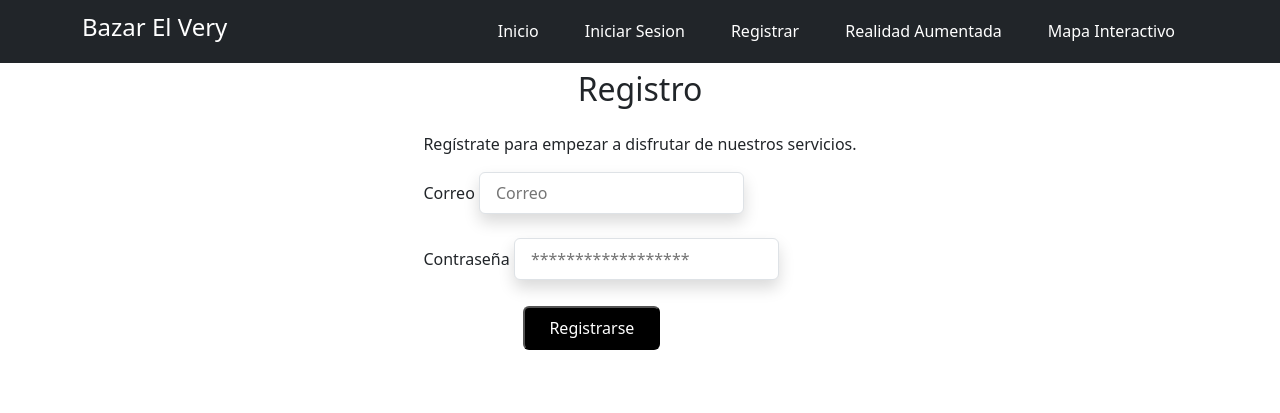
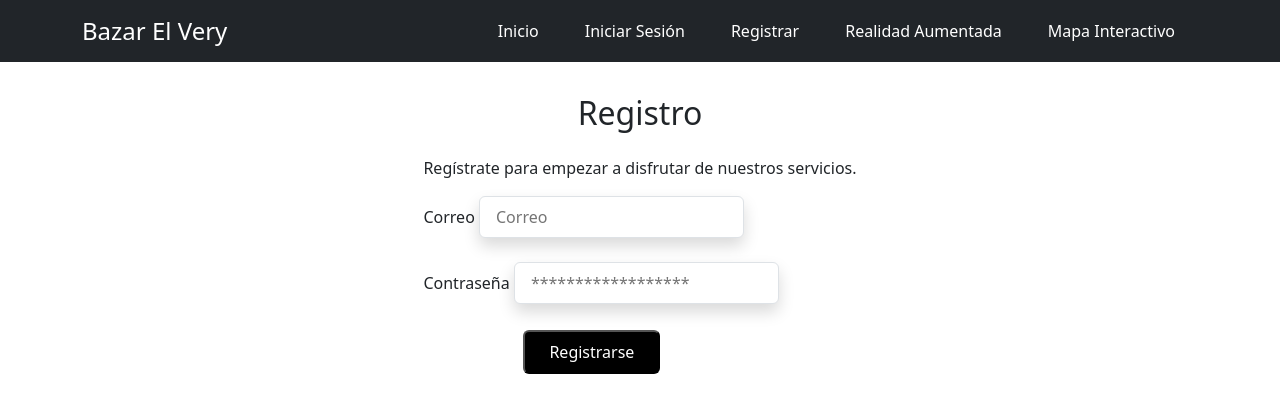
Before and after one commit to Eptor/glowing-barnacle, a Flask app: page /register in a window 1280 px wide. Shown: the top 413 px of the page. Run offline with Flask 3, Linux system fonts and the light colour scheme; some libraries are stand-ins or nearby versions.

Commit message:
lectura funcional

```diff
--- a/templates/base.html
+++ b/templates/base.html
@@ -7,6 +7,12 @@
   <title>{{ title }}</title>
   <link href="https://cdn.jsdelivr.net/npm/bootstrap@5.3.3/dist/css/bootstrap.min.css" rel="stylesheet"
     integrity="sha384-QWTKZyjpPEjISv5WaRU9OFeRpok6YctnYmDr5pNlyT2bRjXh0JMhjY6hW+ALEwIH" crossorigin="anonymous">
+
+  <!-- include A-Frame obviously -->
+  <script src="https://aframe.io/releases/0.6.0/aframe.min.js"></script>
+  <!-- include ar.js for A-Frame -->
+  <script src="https://jeromeetienne.github.io/AR.js/aframe/build/aframe-ar.js"></script>
+
   <style>
     /* Estilos adicionales */
     .navbar {
@@ -52,7 +58,7 @@
 <body>
   <nav class="navbar navbar-expand-lg bg-dark">
     <div class="container">
-      <h1 class="navbar-brand" href="#">Bazar El Very</h1>
+      <a class="navbar-brand" href="#">Bazar El Very</a>
       <button class="navbar-toggler" type="button" data-bs-toggle="collapse" data-bs-target="#navbarNav"
         aria-controls="navbarNav" aria-expanded="false" aria-label="Toggle navigation">
         <span class="navbar-toggler-icon"></span>
@@ -64,21 +70,18 @@
           </li>
           {% if not current_user %}
           <li class="nav-item">
-            <a class="nav-link" href="{{url_for('login')}}">Iniciar Sesion</a>
+            <a class="nav-link" href="{{url_for('login')}}">Iniciar Sesión</a>
           </li>
           <li class="nav-item">
             <a class="nav-link" href="{{url_for('register')}}">Registrar</a>
           </li>
           {% else %}
           <li class="nav-item">
-            <a class="nav-link" href="{{url_for('logout')}}">Cerrar Sesion</a>
+            <a class="nav-link" href="{{url_for('logout')}}">Cerrar Sesión</a>
           </li>
           {% endif %}
-          </li>
-          </li>
           <li class="nav-item">
             <a class="nav-link" href="{{url_for('arjs')}}">Realidad Aumentada</a>
-          </li>
           </li>
           <li class="nav-item">
             <a class="nav-link" href="{{url_for('maps')}}">Mapa Interactivo</a>
@@ -87,8 +90,10 @@
       </div>
     </div>
   </nav>
-  {% block content %}
-  {% endblock %}
+  <div class="container mt-4">
+    {% block content %}
+    {% endblock %}
+  </div>
   <script src="https://cdn.jsdelivr.net/npm/@popperjs/core@2.11.8/dist/umd/popper.min.js"
     integrity="sha384-I7E8VVD/ismYTF4hNIPjVp/Zjvgyol6VFvRkX/vR+Vc4jQkC+hVqc2pM8ODewa9r"
     crossorigin="anonymous"></script>
```
Also changed, not shown: templates/arjs.html (+7 -11 lines).
